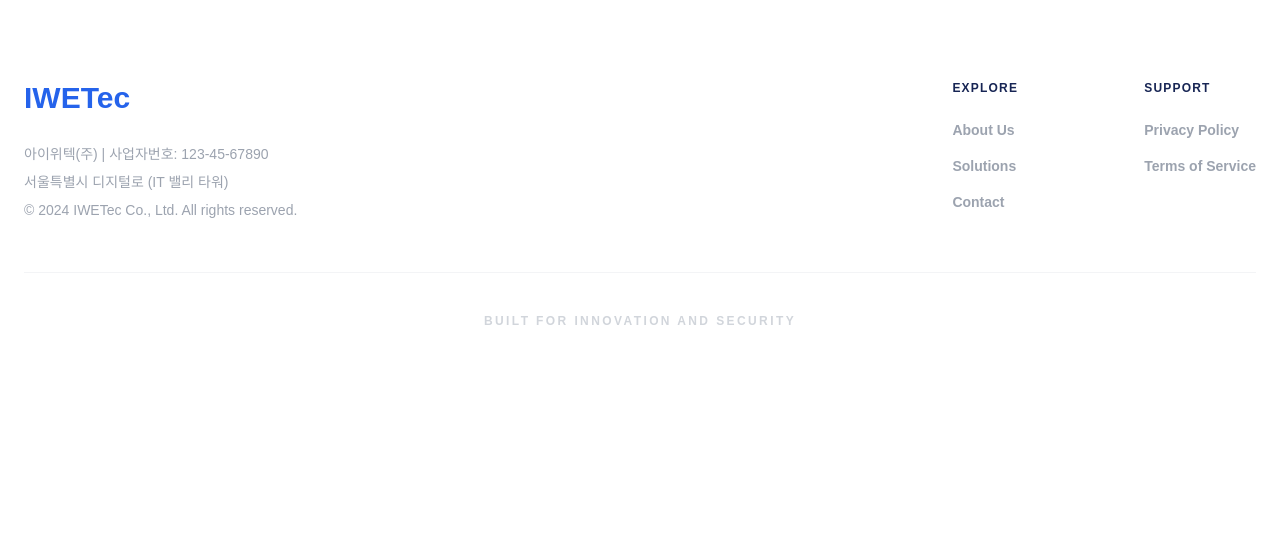
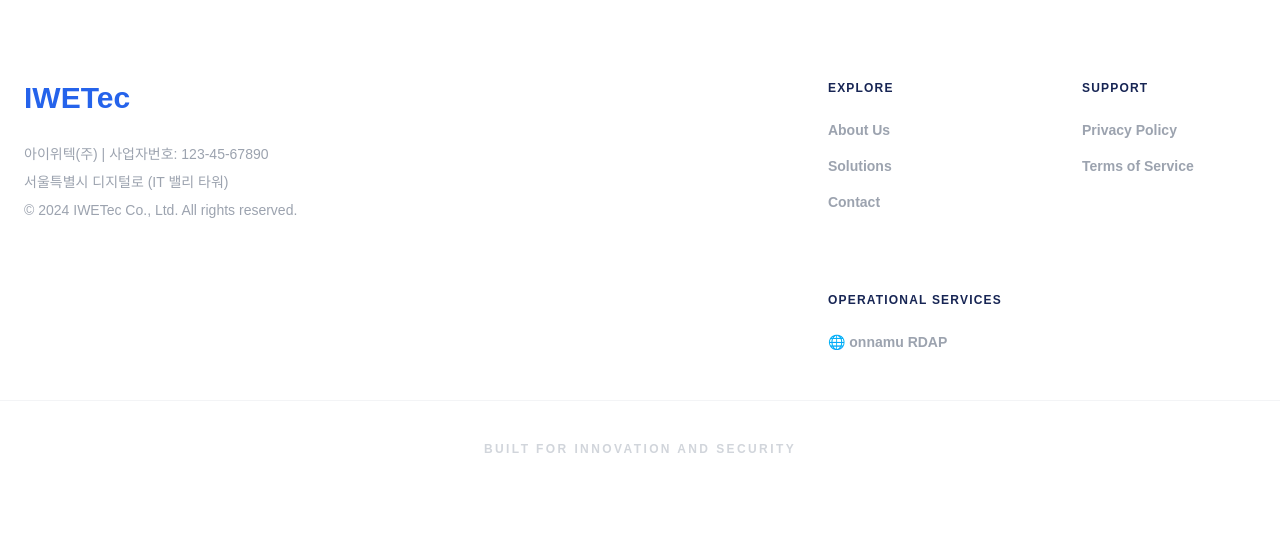
Before and after one commit to onmiso-hash/onnamu-project, a Flask app: template portal/templates/renewal_v1.html in a window 1280 px wide. Shown: the part 3183-3720 px from the top of the page. Before the commit the page ends 3508 px from the top, so only its background shows below. Run offline with Flask 3, Linux system fonts and the light colour scheme; the template is opened without the code that fills it, so the values that code supplies are empty; parts of the project's set-up code (start-up, migrations or seed data) failed here and were passed over; some libraries are stand-ins or nearby versions; some web fonts are replaced.

Commit message:
feat: rename RDAP HTML files and add rdap.kr link to onnamu.kr main page

```diff
--- a/portal/templates/renewal_v1.html
+++ b/portal/templates/renewal_v1.html
@@ -257,6 +257,13 @@
                             <li><a href="#" class="hover:text-blue-600 transition">Terms of Service</a></li>
                         </ul>
                     </div>
+                    <div>
+                        <h4 class="text-blue-950 font-black mb-6 uppercase tracking-widest text-xs">Operational Services</h4>
+                        <ul class="space-y-4 text-sm font-bold">
+                            <li><a href="https://rdap.kr" target="_blank" class="hover:text-blue-600 transition">🌐 onnamu RDAP</a></li>
+                        </ul>
+                    </div>
+                </div>
                 </div>
             </div>
             <div class="border-t border-gray-100 pt-10 text-center">
--- a/portal/templates/renewal_v2.html
+++ b/portal/templates/renewal_v2.html
@@ -521,6 +521,7 @@ footer{background:var(--b900);border-top:1px solid rgba(255,255,255,0.06)}
     </div>
     <div class="fnav"><h4>Quick Links</h4><ul><li><a href="#vision">비전</a></li><li><a href="#track">사업실적</a></li><li><a href="#svc">사업영역</a></li><li><a href="#news">공지사항</a></li><li><a href="#contact">문의하기</a></li></ul></div>
     <div class="fnav"><h4>협업 기관</h4><ul><li><a href="#">KISA · 한국인터넷진흥원</a></li><li><a href="#">NH농협</a></li><li><a href="#">공공 SW 사업</a></li></ul></div>
+    <div class="fnav"><h4>Operational Services</h4><ul><li><a href="https://rdap.kr" target="_blank">🌐 onnamu RDAP</a></li></ul></div>
   </div>
   <div class="fbot"><span>© 2024 아이위텍(주) IWETec. All rights reserved.</span><span>iwe.kr</span></div>
 </footer>
--- a/rdap/rdap-javascript_modify_en.html
+++ b/rdap/rdap-javascript-en.html
@@ -50,8 +50,8 @@ function inputQuery(inputQuery, ObjectNm)
 }
 
 function fn_goToLanguagePage(lang) {
-	if(lang == '2') location.href = "rdap-javascript_modify_en.html";
-	else location.href = "rdap-javascript_modify.html";
+	if(lang == '2') location.href = "rdap-javascript-en.html";
+	else location.href = "rdap-javascript-ko.html";
 }
 </script>
 
--- a/rdap/rdap-javascript_modify.html
+++ b/rdap/rdap-javascript-ko.html
@@ -50,8 +50,8 @@ function inputQuery(inputQuery, ObjectNm)
 }
 
 function fn_goToLanguagePage(lang) {
-	if(lang == '2') location.href = "rdap-javascript_modify_en.html";
-	else location.href = "rdap-javascript_modify.html";
+	if(lang == '2') location.href = "rdap-javascript-en.html";
+	else location.href = "rdap-javascript-ko.html";
 }
 </script>
 
```
Also changed, not shown: temp_capture.png (added), temp_check.png (added), temp_check_as.png (added), 1 other file.
